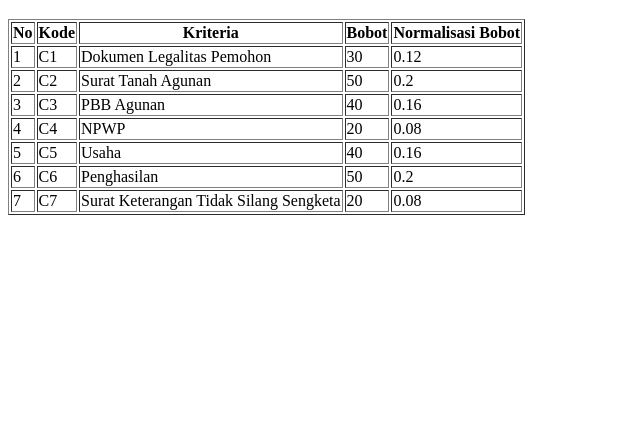
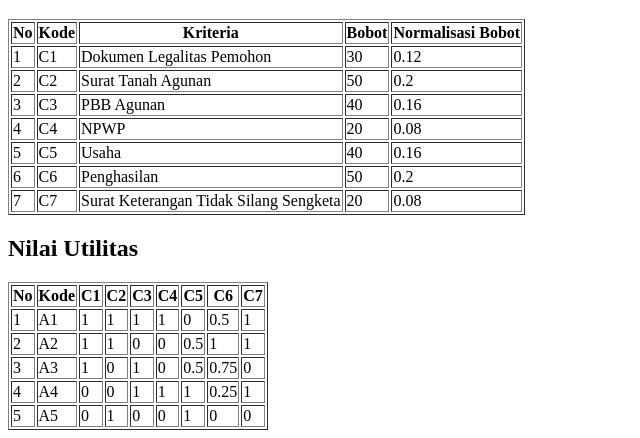
Before and after one commit to arialghifari/spk, a PHP site: page / in a window 1280 px wide. Shown: the part 603-1041 px from the top of the page, without its empty margins (0-640 px from the left). Before the commit the page ends 818 px from the top, so only its background shows below. Run offline with PHP 8.4, Linux system fonts and the light colour scheme.

Commit message:
Nilai utilitas

```diff
--- a/Smart.php
+++ b/Smart.php
@@ -7,6 +7,7 @@ class Smart
 	public $normalisasiBobot = array();
 	public $cmin = array();
 	public $cmax = array();
+	public $utilitas = array();
 
 	function __construct()
 	{
@@ -29,6 +30,7 @@ class Smart
 		$this->normalisasiBobot();
 		$this->cmin();
 		$this->cmax();
+		$this->utilitas();
 	}
 
 	function totalBobotKriteria()
@@ -76,4 +78,15 @@ class Smart
 			}
 		}
 	}
+
+	function utilitas()
+	{
+		foreach ($this->alternatif as $alternatif) {
+			for ($i = 0; $i < count($this->cmax); $i++) {
+				$alternatif[$i + 2] = round(($alternatif[$i + 2] - $this->cmin[$i]) / ($this->cmax[$i] - $this->cmin[$i]), 3);
+			}
+
+			array_push($this->utilitas, $alternatif);
+		}
+	}
 }
--- a/index.php
+++ b/index.php
@@ -124,6 +124,42 @@ $smart = new Smart();
 			} ?>
 		</tbody>
 	</table>
+
+	<!-- Nilai Utilitas -->
+	<h2>Nilai Utilitas</h2>
+	<table border="1">
+		<thead>
+			<tr>
+				<th>No</th>
+				<th>Kode</th>
+				<th>C1</th>
+				<th>C2</th>
+				<th>C3</th>
+				<th>C4</th>
+				<th>C5</th>
+				<th>C6</th>
+				<th>C7</th>
+			</tr>
+		</thead>
+		<tbody>
+			<?php $no = 1;
+			foreach ($smart->utilitas as $utilitas) { ?>
+				<tr>
+					<td><?= $no ?></td>
+					<td><?= $utilitas[1] ?></td>
+					<td><?= $utilitas[2] ?></td>
+					<td><?= $utilitas[3] ?></td>
+					<td><?= $utilitas[4] ?></td>
+					<td><?= $utilitas[5] ?></td>
+					<td><?= $utilitas[6] ?></td>
+					<td><?= $utilitas[7] ?></td>
+					<td><?= $utilitas[8] ?></td>
+				</tr>
+			<?php $no++;
+			} ?>
+		</tbody>
+	</table>
+
 </body>
 
 </html>
```
